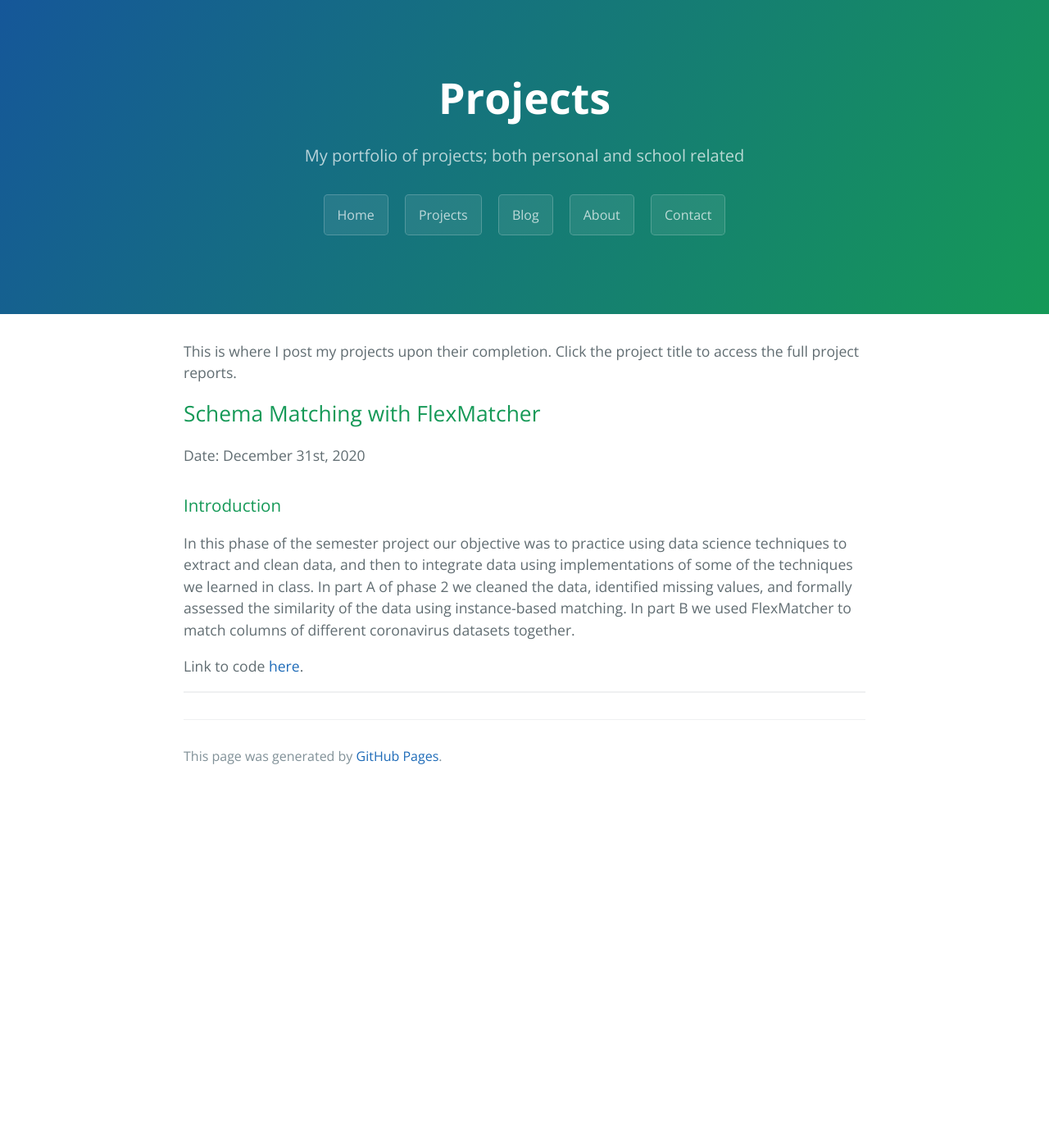
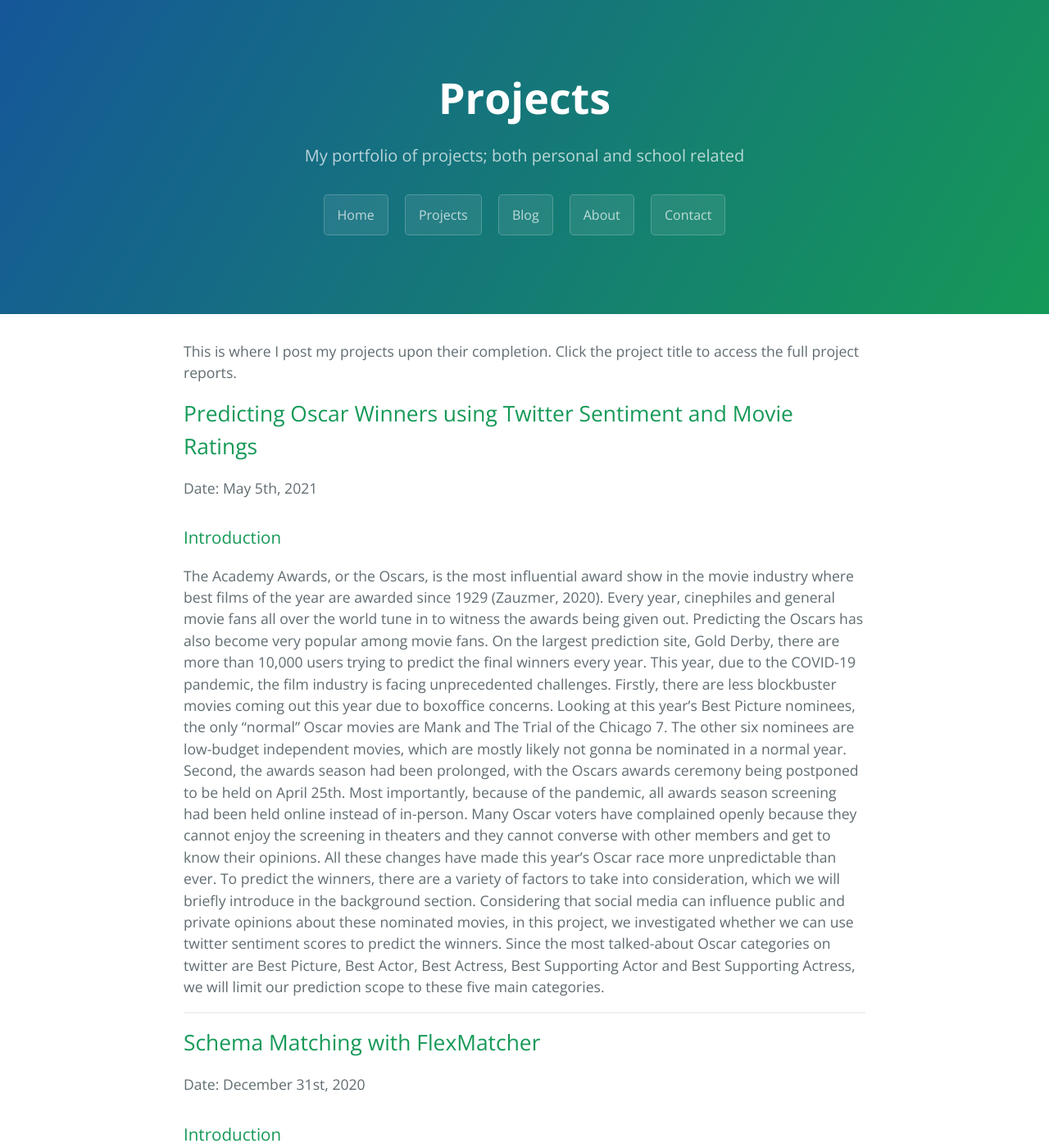
Before and after one commit to Akolyte/akolyte.github.io, a Jekyll site: the page built from projects.html, in a window 1280 px wide and 1400 px high. Shown: the whole window at 82% size. Built offline with Jekyll 4.4.1, drawn with Linux system fonts in a browser that asks for light colours.

Commit message:
Project +1
Add Oscars Project from Soda 308

```diff
--- a/_posts/2020-12-31-Schema-Matching.md
+++ b/_posts/2020-12-31-Schema-Matching.md
@@ -1,7 +1,7 @@
 ---
 layout: default
 title: Schema Matching with FlexMatcher
-description: By Hojin Ryoo & Debanshu Das
+description: By Hojin Ryoo and Debanshu Das
 tag: project
 excerpt_separator: <!--more-->
 ---
--- /dev/null
+++ b/_posts/2021-05-05-Predicting-Oscar-Winners-using-Twitter-Sentiment-and-Movie-Ratings.md
@@ -0,0 +1,38 @@
+---
+layout: default
+title: Predicting Oscar Winners using Twitter Sentiment and Movie Ratings
+description: By Hojin Ryoo, Qin Yin, Jingsheng Zhang, and Xincheng Zhou
+tag: project
+excerpt_separator: <!--more-->
+---
+
+Date: May 5th, 2021
+
+### Introduction
+
+The Academy Awards, or the Oscars, is the most influential award show in the movie industry where best films of the year are awarded since 1929 (Zauzmer, 2020). Every year, cinephiles and general movie fans all over the world tune in to witness the awards being given out. Predicting the Oscars has also become very popular among movie fans. On the largest prediction site, Gold Derby, there are more than 10,000 users trying to predict the final winners every year.
+This year, due to the COVID-19 pandemic, the film industry is facing unprecedented challenges. Firstly, there are less blockbuster movies coming out this year due to boxoffice concerns. Looking at this year’s Best Picture nominees, the only “normal” Oscar movies are Mank and The Trial of the Chicago 7. The other six nominees are low-budget independent movies, which are mostly likely not gonna be nominated in a normal year. Second, the awards season had been prolonged, with the Oscars awards ceremony being postponed to be held on April 25th. Most importantly, because of the pandemic, all awards season screening had been held online instead of in-person. Many Oscar voters have complained openly because they cannot enjoy the screening in theaters and they cannot converse with other members and get to know their opinions. All these changes have made this year's Oscar race more unpredictable than ever.
+To predict the winners, there are a variety of factors to take into consideration, which we will briefly introduce in the background section. Considering that social media can influence public and private opinions about these nominated movies, in this project, we investigated whether we can use twitter sentiment scores to predict the winners. Since the most talked-about Oscar categories on twitter are Best Picture, Best Actor, Best Actress, Best Supporting Actor and Best Supporting Actress, we will limit our prediction scope to these five main categories.
+
+
+<!--more-->
+
+### Background
+
+### Research Question
+
+### Data
+
+### Methods
+
+### Results
+
+### Discussion
+
+### Limitations
+
+### Future Work
+
+### Conclusion
+
+### References
```
Also changed, not shown: README.md.
